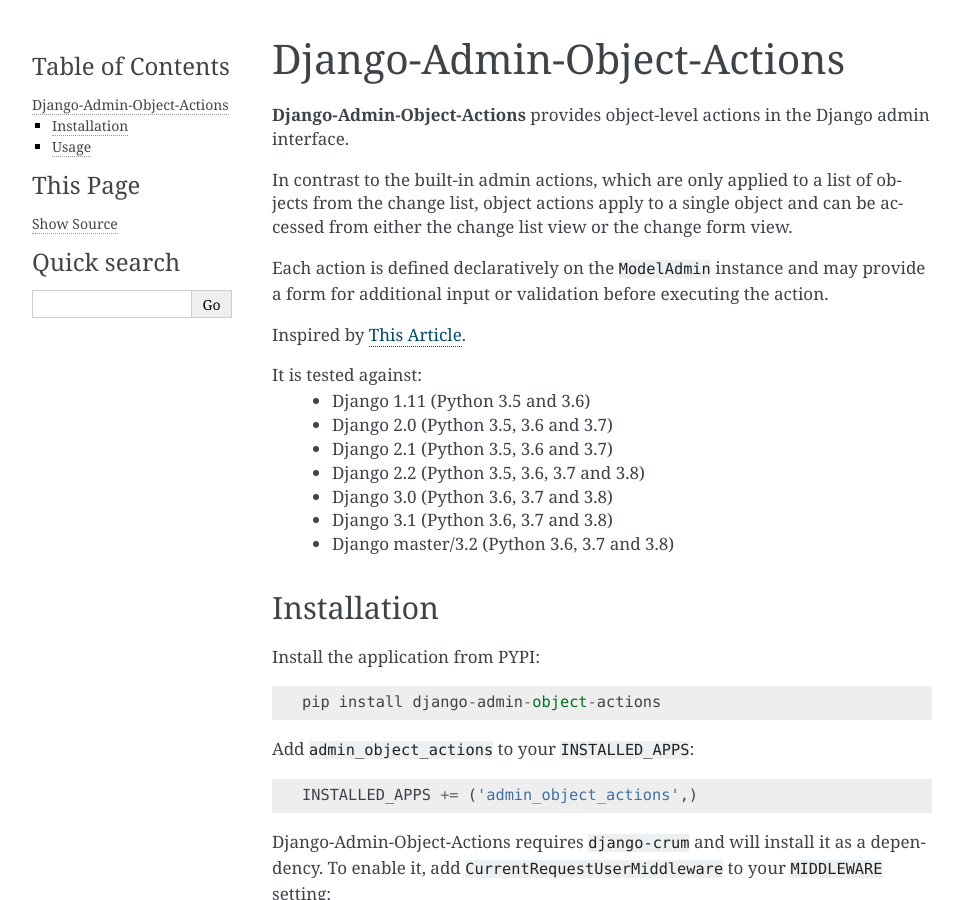
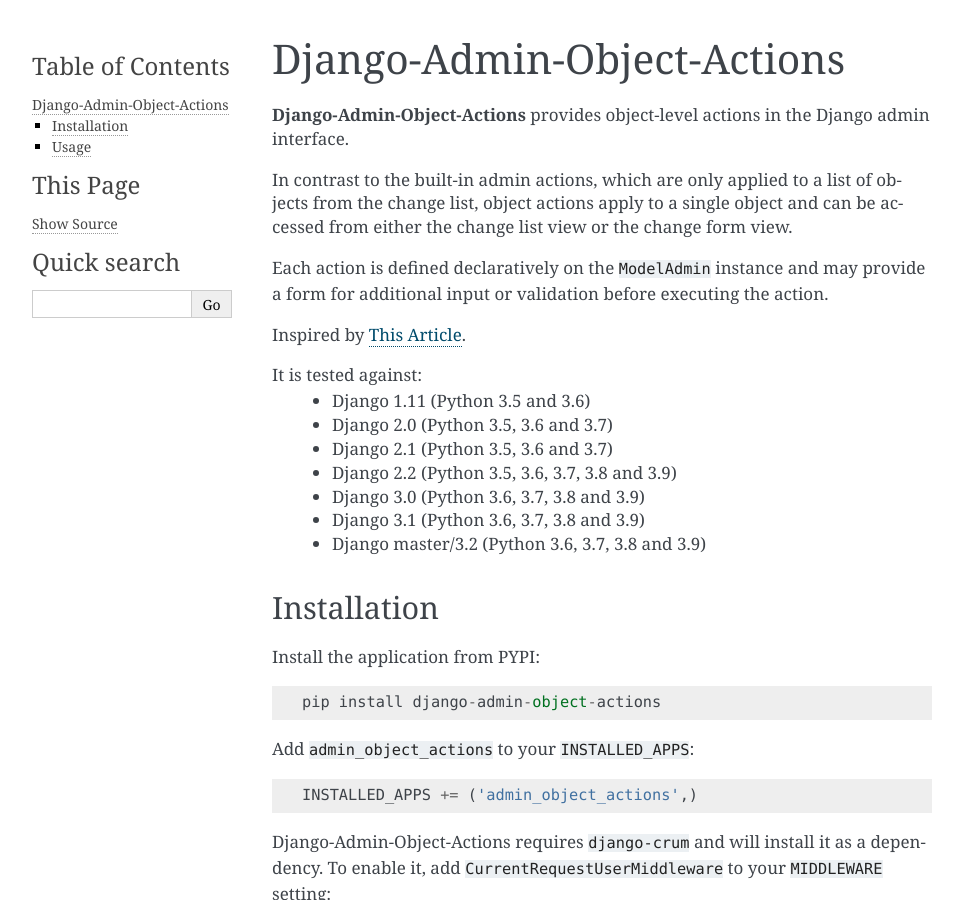
Before and after one commit to ninemoreminutes/django-admin-object-actions, a Sphinx documentation site: the page built from docs/index.rst, in a window 1280 px wide and 900 px high. Shown: the whole window, without its empty margins (148-1111 px from the left). Built offline with Sphinx 7.4.7, drawn with Linux system fonts in a browser that asks for light colours.

Commit message:
Update requirements, add Python 3.9 testing/support.

```diff
--- a/docs/index.rst
+++ b/docs/index.rst
@@ -22,10 +22,10 @@
  * Django 1.11 (Python 3.5 and 3.6)
  * Django 2.0 (Python 3.5, 3.6 and 3.7)
  * Django 2.1 (Python 3.5, 3.6 and 3.7)
- * Django 2.2 (Python 3.5, 3.6, 3.7 and 3.8)
- * Django 3.0 (Python 3.6, 3.7 and 3.8)
- * Django 3.1 (Python 3.6, 3.7 and 3.8)
- * Django master/3.2 (Python 3.6, 3.7 and 3.8)
+ * Django 2.2 (Python 3.5, 3.6, 3.7, 3.8 and 3.9)
+ * Django 3.0 (Python 3.6, 3.7, 3.8 and 3.9)
+ * Django 3.1 (Python 3.6, 3.7, 3.8 and 3.9)
+ * Django master/3.2 (Python 3.6, 3.7, 3.8 and 3.9)
 
 Installation
 ------------
--- a/setup.cfg
+++ b/setup.cfg
@@ -38,6 +38,7 @@
 	Programming Language :: Python :: 3.6
 	Programming Language :: Python :: 3.7
 	Programming Language :: Python :: 3.8
+	Programming Language :: Python :: 3.9
 	Topic :: Internet :: WWW/HTTP
 	Topic :: Software Development :: Libraries
 	Topic :: Software Development :: Libraries :: Python Modules
```
Also changed, not shown: README.rst (+4 -4 lines), requirements35.txt (added, +89 -0 lines), requirements36.txt (added, +92 -0 lines), requirements37.txt (added, +91 -0 lines), requirements38.txt (added, +89 -0 lines), requirements39.txt (renamed from requirements.txt, +33 -35 lines), .travis.yml, 5 other files.
